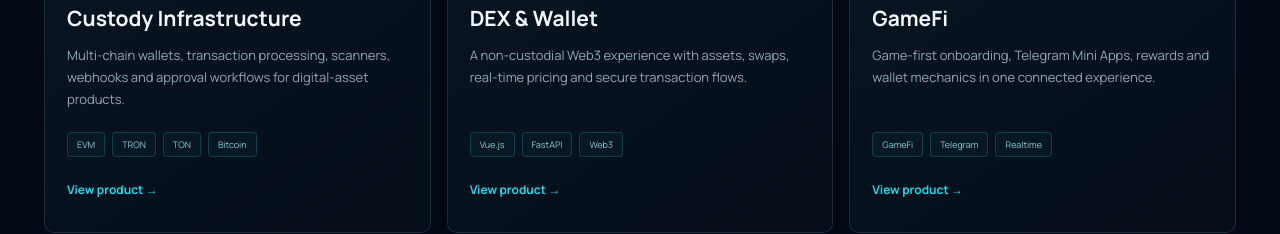
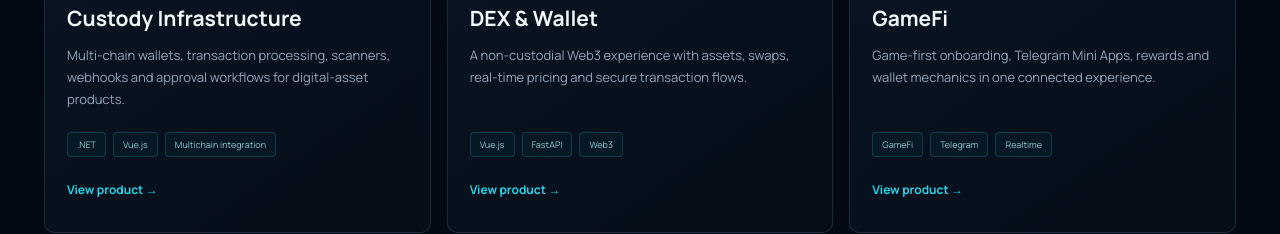
Before and after one commit to emilJS777/TeamLanding, a Vue app: page / in a window 1280 px wide. Shown: the part 1280-1514 px from the top of the page. Built offline with nearby package versions, Linux system fonts and the light colour scheme.

Commit message:
Update site

```diff
--- a/src/App.vue
+++ b/src/App.vue
@@ -10,7 +10,7 @@
     number: '01',
     title: 'Custody Infrastructure',
     description: 'Multi-chain wallets, transaction processing, scanners, webhooks and approval workflows for digital-asset products.',
-    tags: ['EVM', 'TRON', 'TON', 'Bitcoin'],
+    tags: ['.NET', 'Vue.js', 'Multichain integration'],
     url: 'https://custody.deneon.net',
     icon: 'vault'
   },
```
